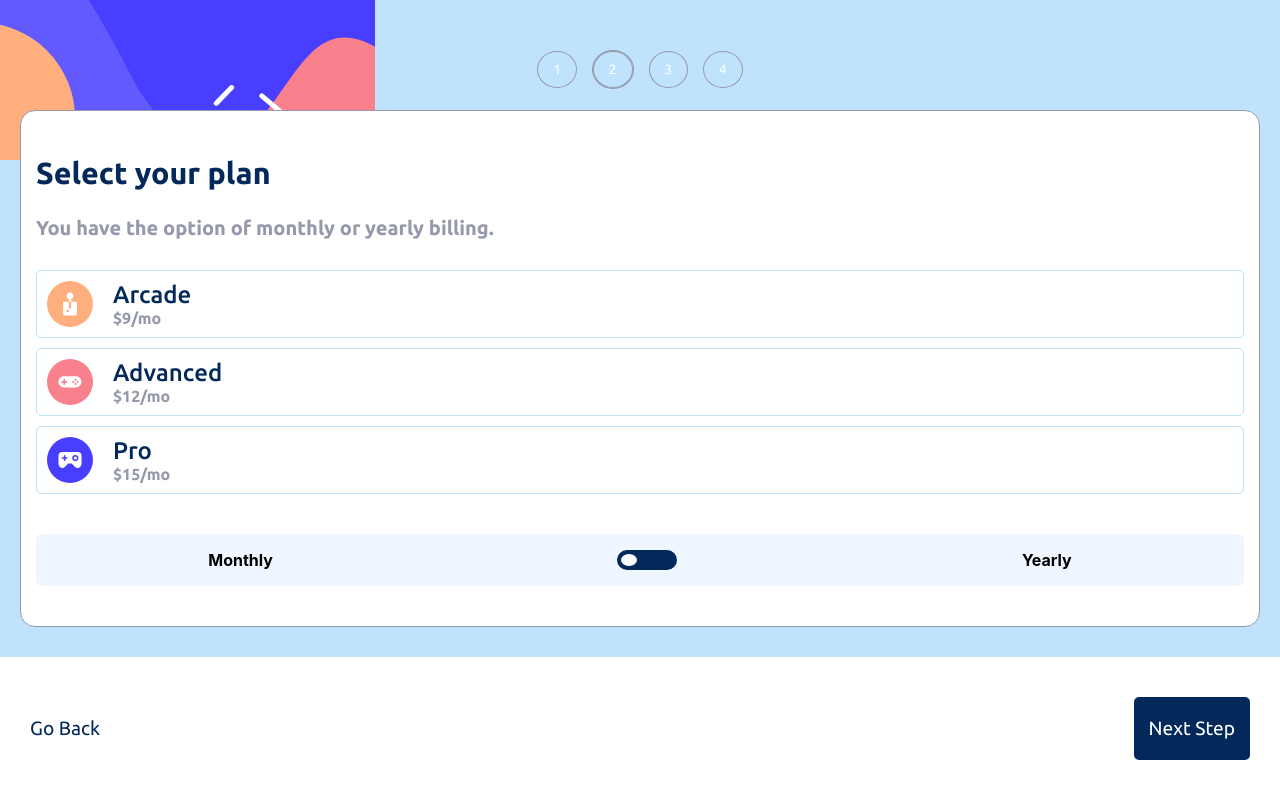
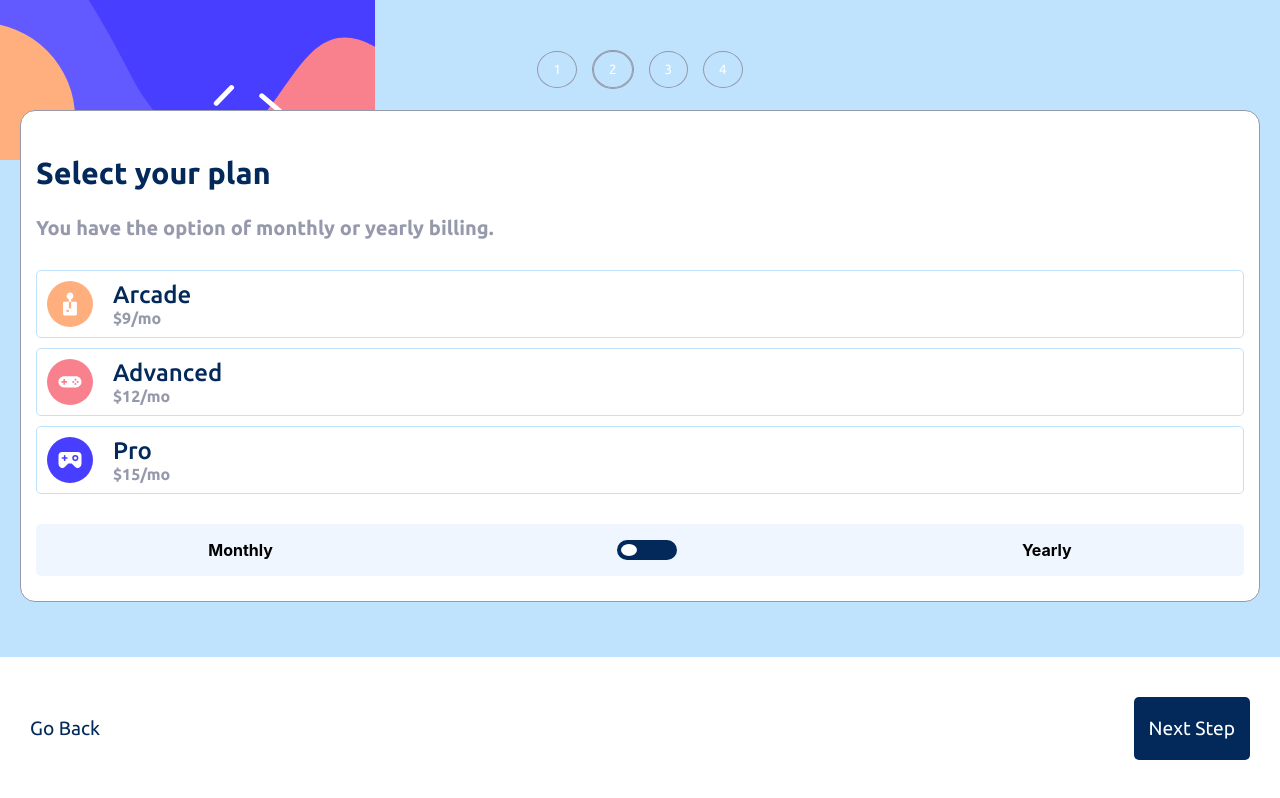
Before and after one commit to Haywayaheadshot/multi-step-form-main, a React (Create React App) app: page /secondPage in a window 1280 px wide. Built offline with nearby package versions, Linux system fonts and the light colour scheme.

Commit message:
Reduce margin-top and bottom for select-plan-child fourth child

```diff
--- a/src/styles/second-page.css
+++ b/src/styles/second-page.css
@@ -36,7 +36,7 @@
   justify-content: space-around;
   border: none;
   background-color: hsl(217, 100%, 97%);
-  margin: 30px 0 20px 0;
+  margin: 20px 0 5px 0;
   max-height: 4vh;
 }
 
```
